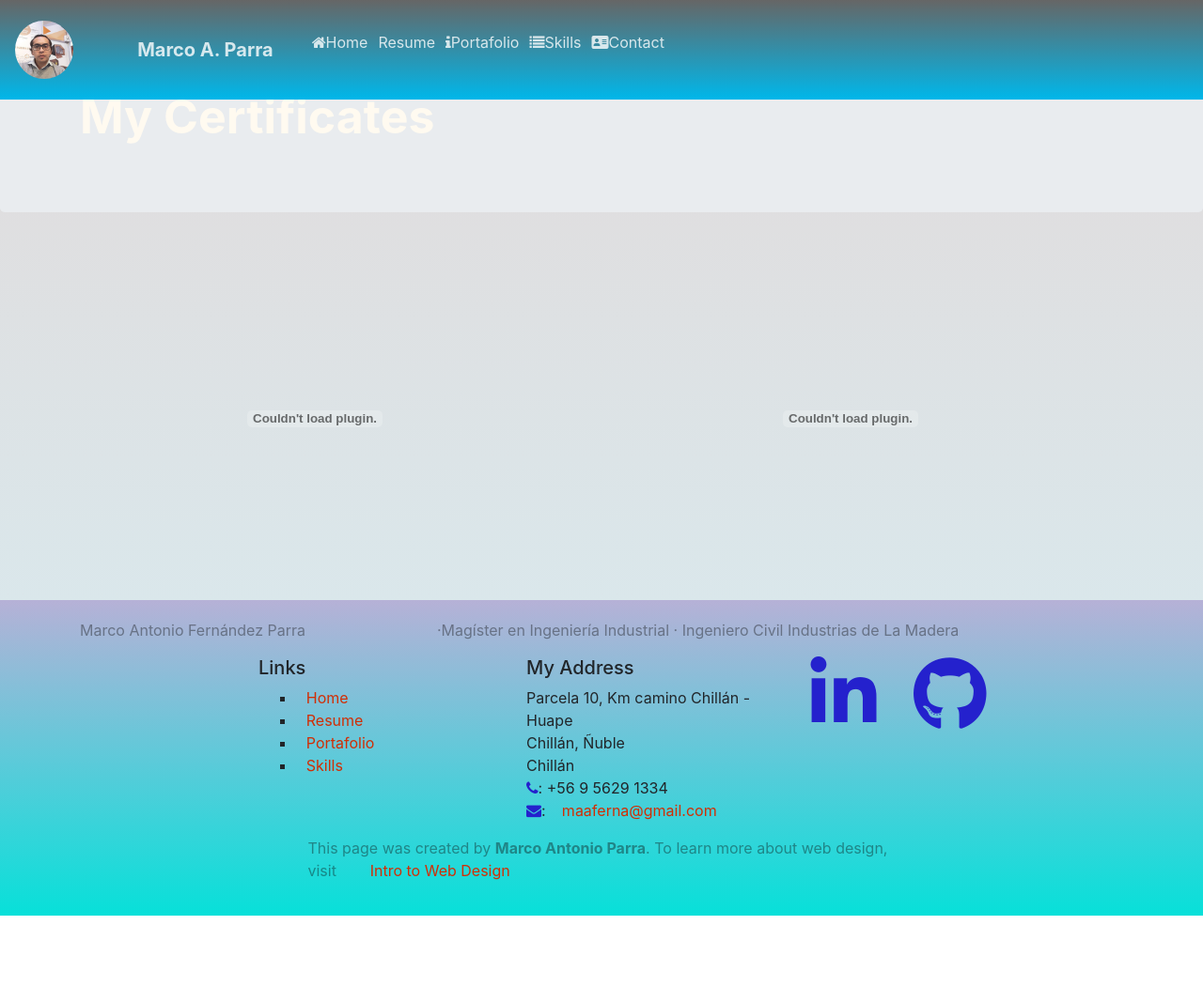
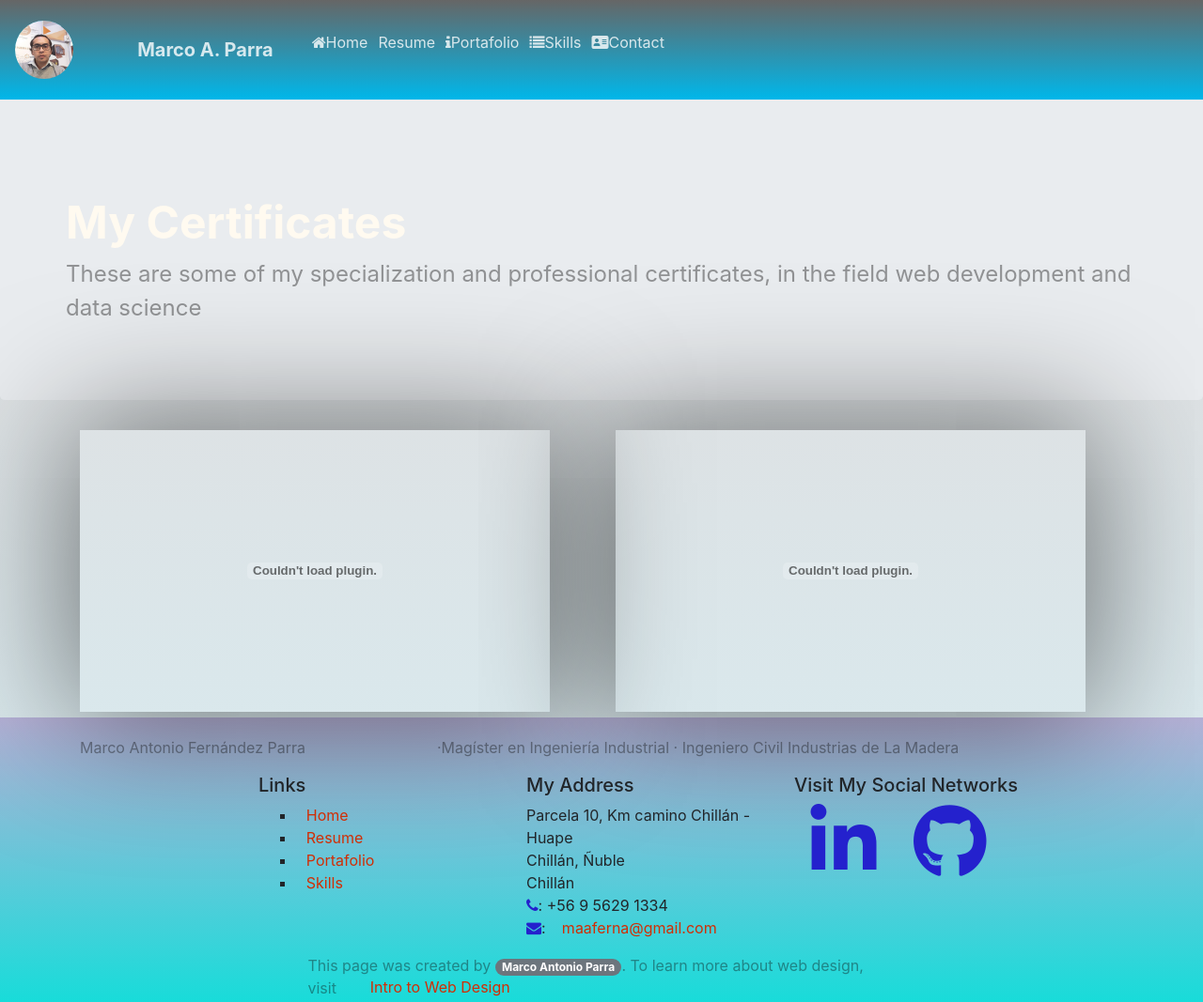
Before and after one commit to maaferna/portafolio-resume, a website: page displaycertificates.html in a window 1280 px wide. Shown: the top 1067 px of the page at 94% size. Before the commit the page ends 975 px from the top, so only its background shows below. Drawn offline with nearby package versions, Linux system fonts and the light colour scheme.

Commit message:
change format to display

```diff
--- a/css/style.css
+++ b/css/style.css
@@ -4,9 +4,10 @@
 }
 
 .row-header h1 {
-    font-size: 50px;
+    font-size: 300%;
     text-align: left;
     font-weight: bold;
+    padding-top: 10%;
 }
 
 .row-content {
@@ -14,6 +15,7 @@
     padding: 50px 0px 50px 0px;
     border-bottom: 1px ridge;
     min-height: 400px;
+    text-align: center;
 }
 
 .row-content p {
@@ -49,6 +51,7 @@ footer a{
 footer i{
     color: #2421cd;
 }
+
 
 figure{
     float: left;
@@ -139,3 +142,12 @@ a[href$=".Wagon"] {
     padding-left: 6%;
     display: inline-block;
 }
+
+
+.pdf_display {
+    background-size: cover;
+    box-shadow: 0 0 140px 10px rgba(0,0,0,.5);
+    position: relative;
+    height: 300px;
+    width: 500px;
+  }
--- a/displaycertificates.html
+++ b/displaycertificates.html
@@ -16,6 +16,7 @@
     </head>
 
     <body>
+        <header class="jumbotron">
             <nav class="navbar navbar-dark navbar-expand-sm fixed-top">
                 <img src="image/perfil.jpeg" width="5%" class="bg-info rounded-circle">
                 <div class="container">
@@ -37,14 +38,12 @@
                 </div>
             </nav>
 
-        <header class="jumbotron">
             <div class="container">
+                <div class="row row-header align-content-center">
+                    <h1>My Certificates</h1>
+                </div>
                 <div class="row row-header">
-                    <div class="col-12 align-self-center">
-                        <h1 align="center">
-                            My Certificates
-                        </h1>
-                    </div>
+                    <p style="font-size: 150%">These are some of my specialization and professional certificates, in the field web development and data science</p>
                 </div>
             </div>
         </header>
@@ -52,10 +51,10 @@
         <div class="container">
             <div class="row">
                 <div class="col-6">
-                    <embed src="file/Python for Everybody.pdf" width="500" height="375" type="application/pdf">
+                    <embed class="pdf_display" src="file/Python for Everybody.pdf" width="500" height="375" type="application/pdf">
                 </div>
                 <div class="col">
-                    <embed src="file/Applied Data Science with Python Specialization.pdf" width="500" height="375" type="application/pdf">
+                    <embed class="pdf_display" src="file/Applied Data Science with Python Specialization.pdf" width="500" height="375" type="application/pdf">
                 </div>
 
             </div>
@@ -97,6 +96,7 @@
                        </address>
                     </div>
                     <div class="col col-sm">
+                        <h5>Visit My Social Networks</h5>
                         <a href="https://www.linkedin.com/in/marco-antonio-parra-82999337/" aria-label="Linkedin"><i class="fab fa-linkedin fa-5x"></i></a>
                         <a href="https://github.com/maaferna"><i class="fab fa-github fa-5x"></i></a>
                     </div>
@@ -105,7 +105,7 @@
 
                 <div class="row justify-content-center">
                     <div class="col-12 col-sm-6">
-                        <p>This page was created by <strong>Marco Antonio Parra</strong>. To learn more about web design, visit <a href="http://www.intro-webdesign.com/">Intro to Web Design</a></p>
+                        <p>This page was created by <span class="badge badge-pill badge-secondary">Marco Antonio Parra</span>. To learn more about web design, visit <a href="http://www.intro-webdesign.com/">Intro to Web Design</a></p>
                     </div>
                 </div>
             </div>
```
Also changed, not shown: contactus.html (+4 -3 lines), index.html (+13 -6 lines). Lines whose indentation alone changed are shown as unchanged.
